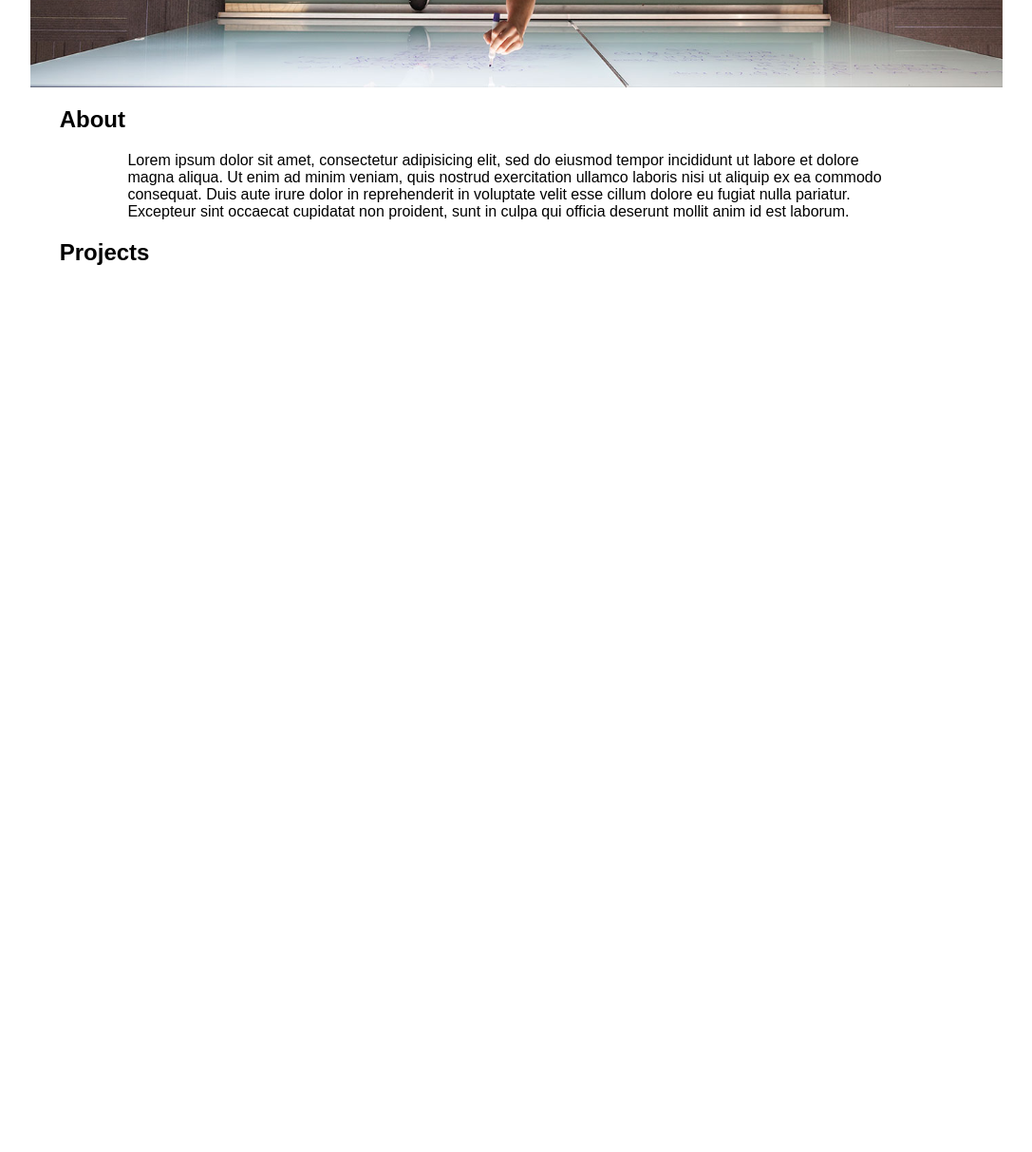
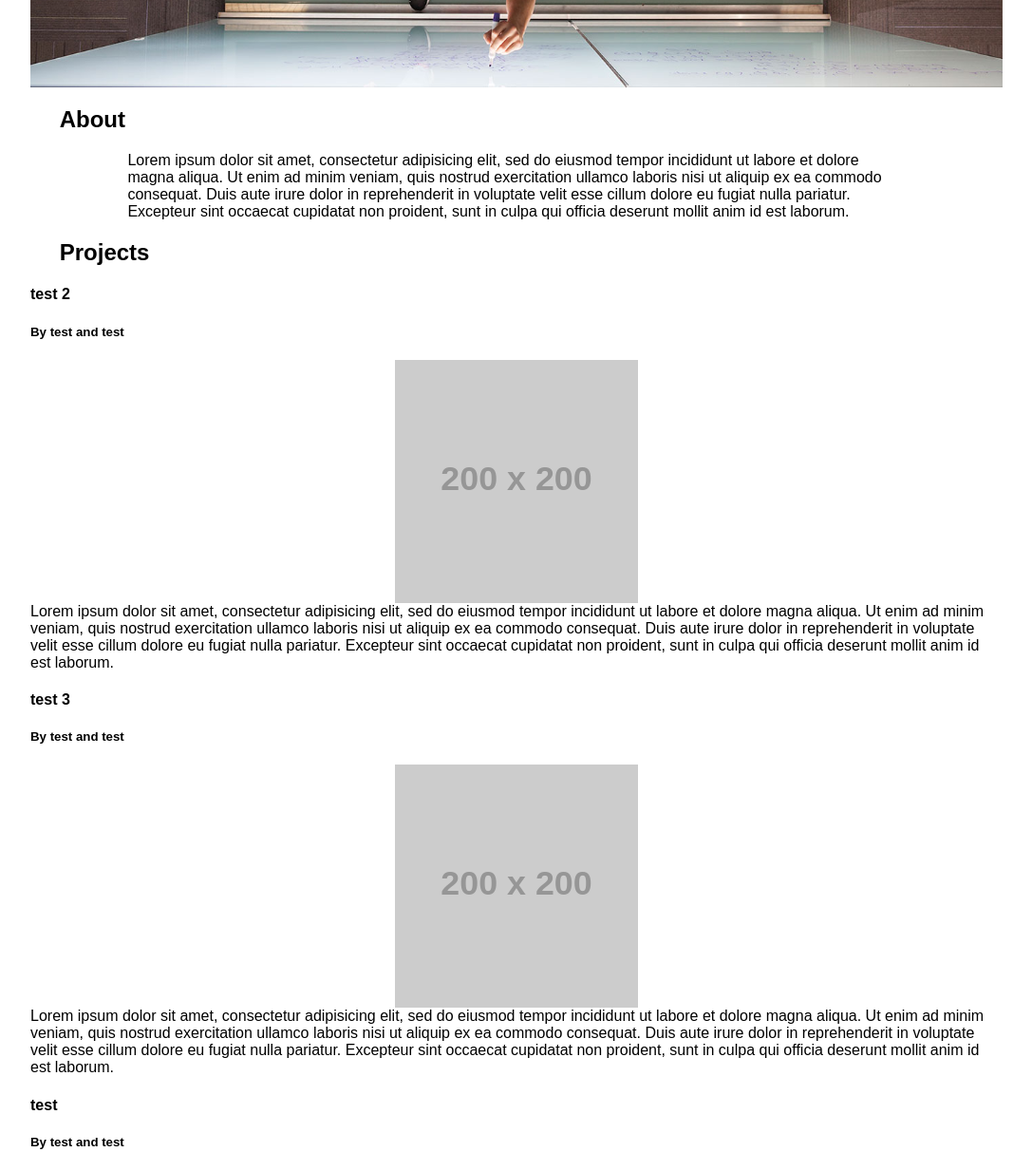
Before and after one commit to willnickerson/portfolio-assignment, a plain HTML site: page index.html in a window 1280 px wide. Shown: the part 574-1787 px from the top of the page at 95% size, without its empty margins (96-1183 px from the left). Before the commit the page ends 874 px from the top, so only its background shows below. Drawn offline with Linux system fonts and the light colour scheme; placeholder pictures from the web are drawn by us; files whose address does not match are found by name.

Commit message:
projectSource array is sorted and rendered to page

```diff
--- a/index.html
+++ b/index.html
@@ -40,8 +40,10 @@
               <h5>By Author Name</h5>
             </div>
             <section class="description">
-              <img class="project-img" src="http://placehold.it/200x200">
-              <p class="project-description">About the project</p>
+              <img class="project-img">
+              <section class="project-description">
+                About the project
+              </section>
             </section>
           </article>
         </section>
--- a/scripts/projects.js
+++ b/scripts/projects.js
@@ -14,6 +14,35 @@ function Project(opts) {
 
 //This function will take a Project object, convert it to Html and append it to the projects section of our page.
 Project.prototype.toHtml = function () {
+  //cloning template article and converting to jQuery object.
   var $newProject = $('article.template').clone();
+
+  //assigning Project attributes to their corresponing html elements in our cloned template.
+  $newProject.attr('data-category', this.category);
+  $newProject.find('h4 a').text(this.title).attr('href', this.projectUrl);
+  $newProject.find('h5').text('By ' + this.authors);
+  $newProject.find('img.project-img').attr('src', this.img);
+  $newProject.find('section.project-description').html(this.description);
+
+  //removing template class so that project will display
+  $newProject.removeClass('template');
+
   return $newProject;
 };
+
+//TODO make function to sort projects in order of importance
+
+userData.sort(function(currentElement, nextElement) {
+  return currentElement.importance - nextElement.importance;
+});
+//using the objects form the array in projectsSource to populate our projects array with new Project objects.
+
+userData.forEach(function(p) {
+  projects.push(new Project(p));
+});
+
+//taking the elements from our newly populated projects array and converting them to html and appending them to the section with id="projects"
+
+projects.forEach(function(project){
+  $('#projects').append(project.toHtml());
+});
--- a/scripts/projectsSource.js
+++ b/scripts/projectsSource.js
@@ -1,8 +1,10 @@
 'use strict';
 
+//The importance attribute will be used to determine which projects jet rendered at the top of the page. Index the projects you want displayed first starting at 0.
 var userData = [
   {
     title: 'test',
+    importance: 2,
     category: 'test',
     authors: 'test and test',
     projectUrl: 'http://www.google.com',
@@ -12,6 +14,27 @@ var userData = [
 
   {
     title: 'test 2',
+    importance: 0,
+    category: 'test',
+    authors: 'test and test',
+    projectUrl: 'http://www.google.com',
+    img: 'http://placehold.it/200x200',
+    description: 'Lorem ipsum dolor sit amet, consectetur adipisicing elit, sed do eiusmod tempor incididunt ut labore et dolore magna aliqua. Ut enim ad minim veniam, quis nostrud exercitation ullamco laboris nisi ut aliquip ex ea commodo consequat. Duis aute irure dolor in reprehenderit in voluptate velit esse cillum dolore eu fugiat nulla pariatur. Excepteur sint occaecat cupidatat non proident, sunt in culpa qui officia deserunt mollit anim id est laborum.'
+  },
+
+  {
+    title: 'test 3',
+    importance: 1,
+    category: 'test',
+    authors: 'test and test',
+    projectUrl: 'http://www.google.com',
+    img: 'http://placehold.it/200x200',
+    description: 'Lorem ipsum dolor sit amet, consectetur adipisicing elit, sed do eiusmod tempor incididunt ut labore et dolore magna aliqua. Ut enim ad minim veniam, quis nostrud exercitation ullamco laboris nisi ut aliquip ex ea commodo consequat. Duis aute irure dolor in reprehenderit in voluptate velit esse cillum dolore eu fugiat nulla pariatur. Excepteur sint occaecat cupidatat non proident, sunt in culpa qui officia deserunt mollit anim id est laborum.'
+  },
+
+  {
+    title: 'test 4',
+    importance: 4,
     category: 'test',
     authors: 'test and test',
     projectUrl: 'http://www.google.com',
```
